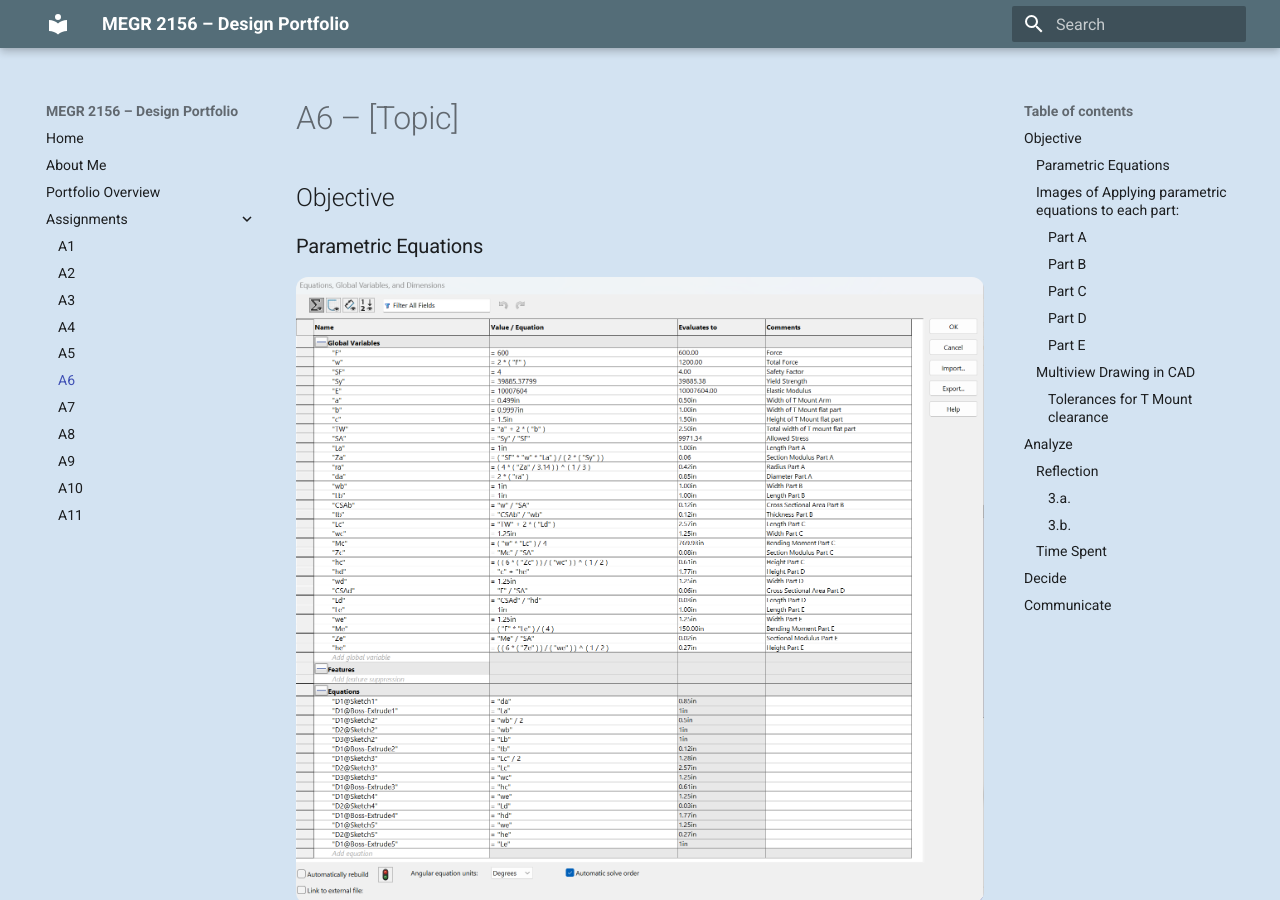
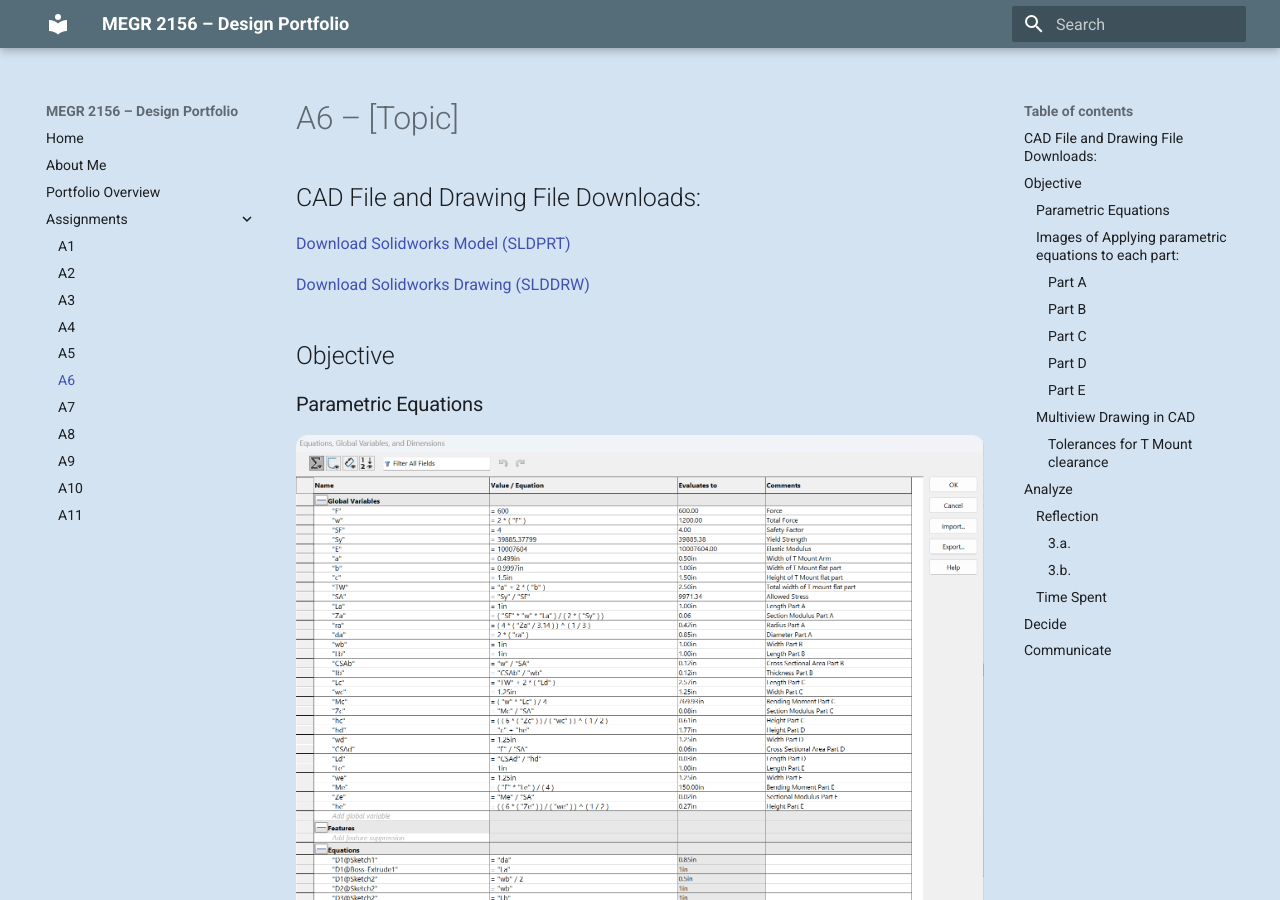
Before and after one commit to Noah-DiMenna/megr2156-portfolio, an MkDocs documentation site: the page built from docs/assignments/A06/index.md, in a window 1280 px wide and 900 px high. Built offline with MkDocs 1.6.1 and Material for MkDocs 9.7.7, drawn with Linux system fonts in a browser that asks for light colours.

Commit message:
Add download links for CAD files in index.md
Added download links for Solidworks model and drawing files.

```diff
--- a/docs/assignments/A06/index.md
+++ b/docs/assignments/A06/index.md
@@ -1,4 +1,8 @@
 # A6 – [Topic]
+## CAD File and Drawing File Downloads:
+<a href="A6.SLDPRT" download>Download Solidworks Model (SLDPRT)</a>
+
+<a href="A6.SLDDRW" download>Download Solidworks Drawing (SLDDRW)</a>
 
 ## Objective
 ### Parametric Equations
```
